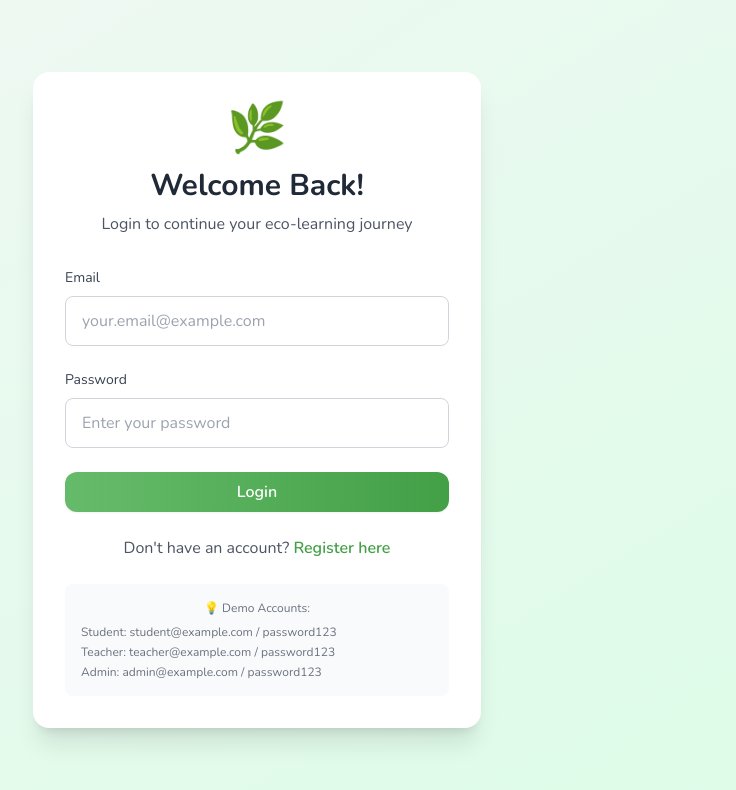
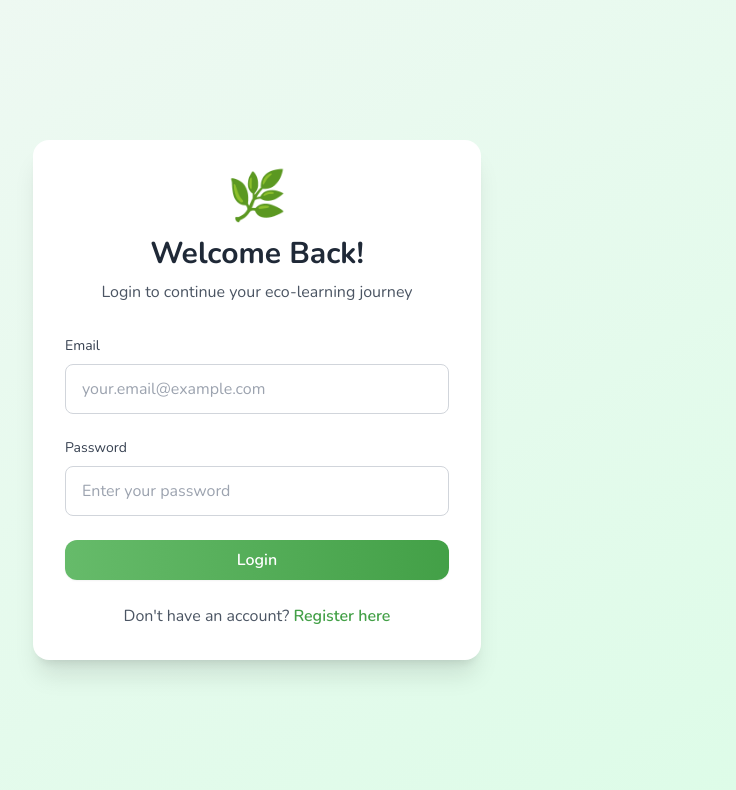
Before and after one commit to KushagraTiwari0/Capstone, a React (Vite) app: page /login in a window 1280 px wide. Shown: the top 790 px of the page, without its empty margins (383-1119 px from the left). Built offline with nearby package versions, Linux system fonts and the light colour scheme; no server answers.

Commit message:
login updated

```diff
--- a/src/pages/Auth/Login.jsx
+++ b/src/pages/Auth/Login.jsx
@@ -147,16 +147,7 @@ const Login = () => {
           </div>
         )}
 
-        <div className="mt-6 p-4 bg-gray-50 rounded-lg">
-          <p className="text-xs text-gray-500 text-center mb-2">
-            💡 Demo Accounts:
-          </p>
-          <div className="text-xs text-gray-500 space-y-1">
-            <p>Student: student@example.com / password123</p>
-            <p>Teacher: teacher@example.com / password123</p>
-            <p>Admin: admin@example.com / password123</p>
-          </div>
-        </div>
+
       </div>
     </div>
   );
```
